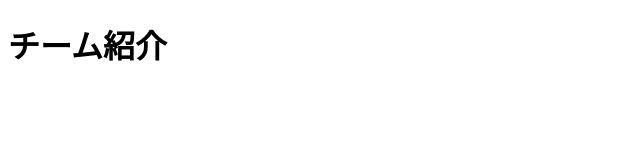
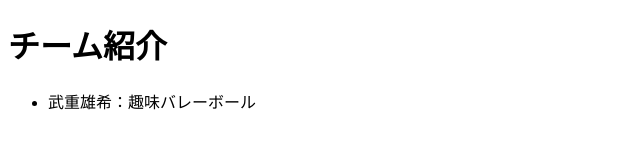
Before and after one commit to Yuki12199/y, a plain HTML site: page index.html in a window 1280 px wide. Shown: the whole page, without its empty margins (0-640 px from the left). Drawn offline with Linux system fonts and the light colour scheme.

Commit message:
主幹の内容をブランチ反映練習
主幹の内容をブランチ反映練習

```diff
--- a/index.html
+++ b/index.html
@@ -9,6 +9,7 @@
     <h1>チーム紹介</h1>
     <ul>
         <!--メンバー紹介をここに追加-->
+        <li>武重雄希：趣味バレーボール</li>
     </ul>
 </body>
 </html>
```
